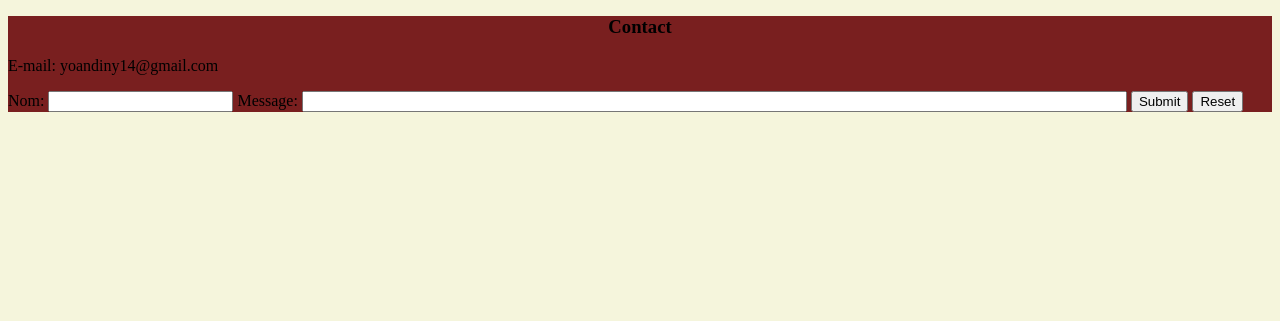
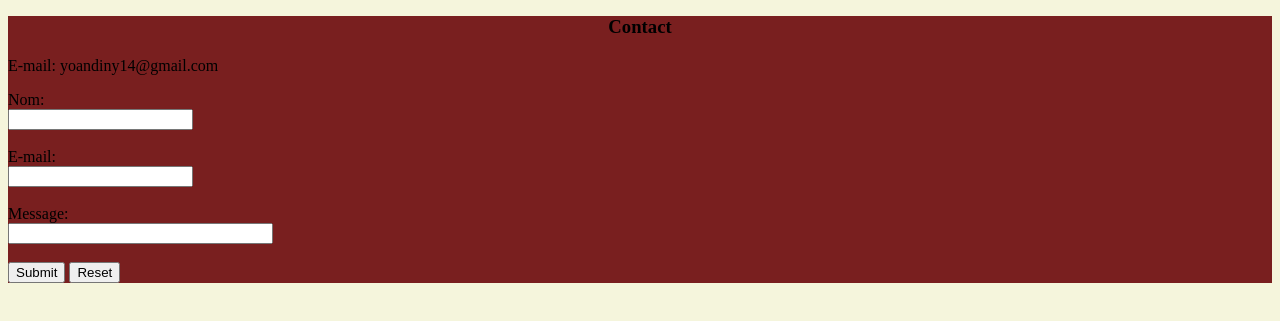
Before and after one commit to yoandiny/portfolio, a plain HTML site: page index.html in a window 1280 px wide. Shown: the part 147-468 px from the top of the page. Drawn offline with Linux system fonts and the light colour scheme.

Commit message:
Update index.html

```diff
--- a/index.html
+++ b/index.html
@@ -28,10 +28,12 @@
             <p>E-mail: yoandiny14@gmail.com</p>
             <p></p>
             <form action="mailto:yoandiny14@gmail.com" method="post">
-                Nom:
-                <input type="text" name="Name" id="Name" required>
-                Message:
-                <input type="text" name="message" id="message" size="100" required>
+                Nom:  <br>
+                <input type="text" name="Name" id="Name" required><br><br>
+                E-mail:  <br>
+                <input type="email" name="mail" id="mail" required><br><br>
+                Message: <br>
+                <input type="text" name="message" id="message" size="30" required><br><br>
                 <input type="submit" value="Submit">
                 <input type="reset" value="Reset">
 
@@ -42,3 +44,5 @@
     </footer>
 </body>
 </html>
+
+<!-- lien linkedin: www.linkedin.com/in/ -->
```
